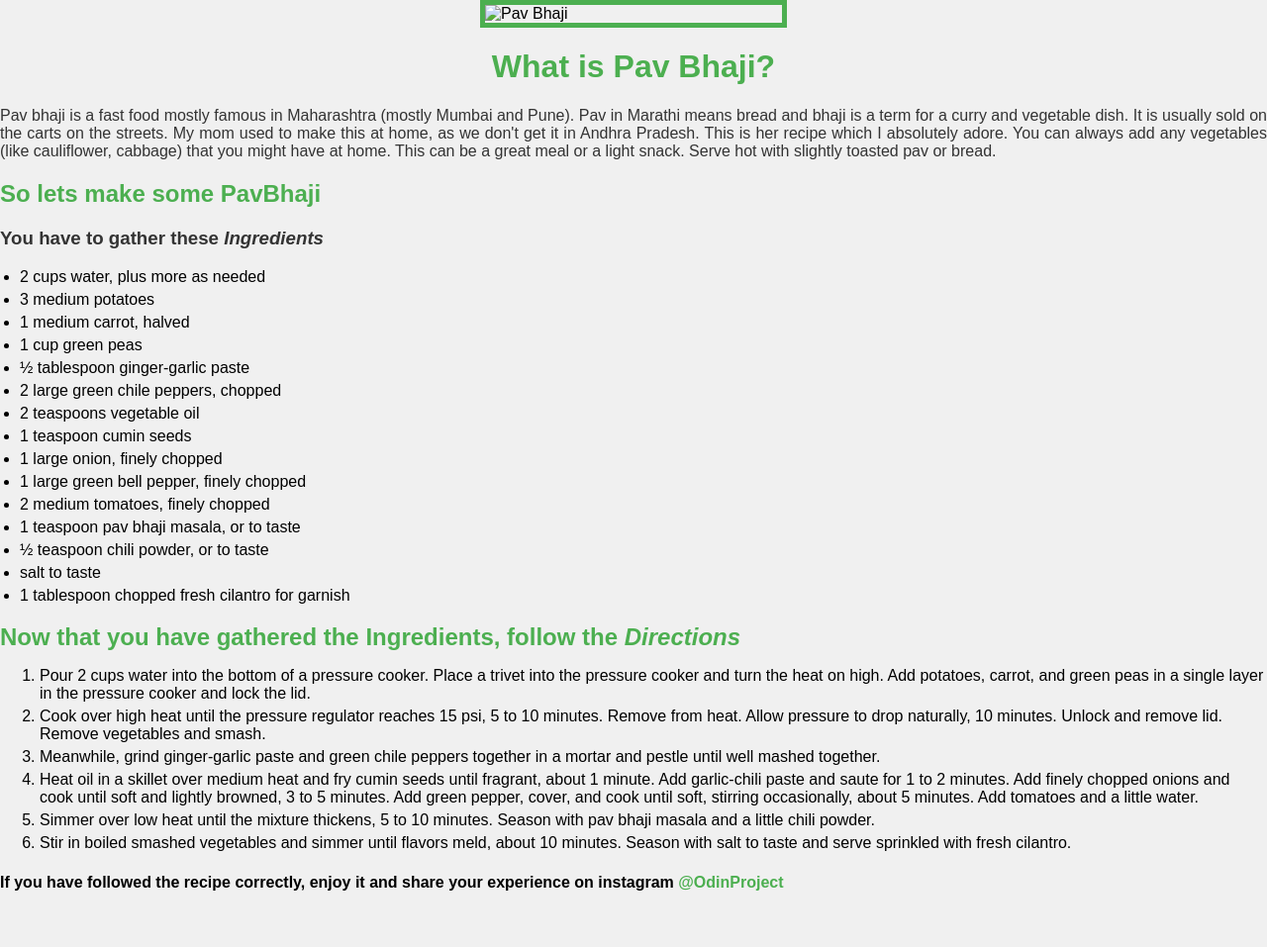
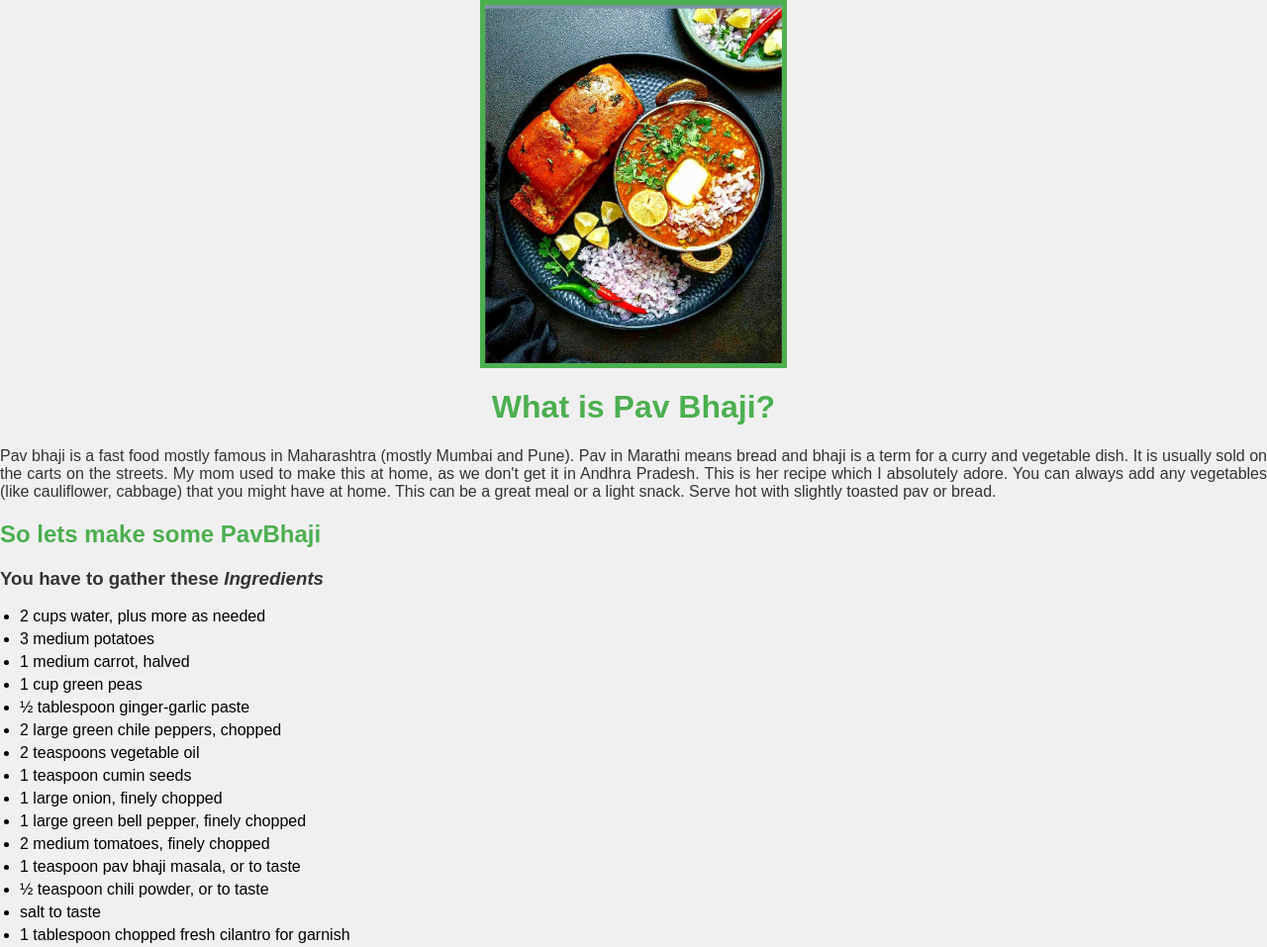
Before and after one commit to AdityaGowari22/odin-recepies, a plain HTML site: page recipies/pavBhaji.html in a window 1280 px wide. Shown: the top 957 px of the page at 99% size. Before the commit the page ends 922 px from the top, so only its background shows below. Drawn offline with Linux system fonts and the light colour scheme.

```diff
--- a/recipies/pavBhaji.html
+++ b/recipies/pavBhaji.html
@@ -7,7 +7,7 @@
     <link rel="stylesheet" href="style1.css"> <!-- Link to the external CSS file -->
 </head>
 <body>
-    <img src="/recipies/Images/pavBhaji.jpeg" width="300" alt="Pav Bhaji">
+    <img src="./Images/pav_bhaji.jpeg" width="300" alt="Pav Bhaji">
     <p><h1>What is <b>Pav Bhaji</b>?</h1></p>
     <p>Pav bhaji is a fast food mostly famous in Maharashtra (mostly Mumbai and Pune). Pav in Marathi means bread and bhaji is a term for a curry and vegetable dish. It is usually sold on the carts on the streets. My mom used to make this at home, as we don't get it in Andhra Pradesh. This is her recipe which I absolutely adore. You can always add any vegetables (like cauliflower, cabbage) that you might have at home. This can be a great meal or a light snack. Serve hot with slightly toasted pav or bread.</p>
 
```
